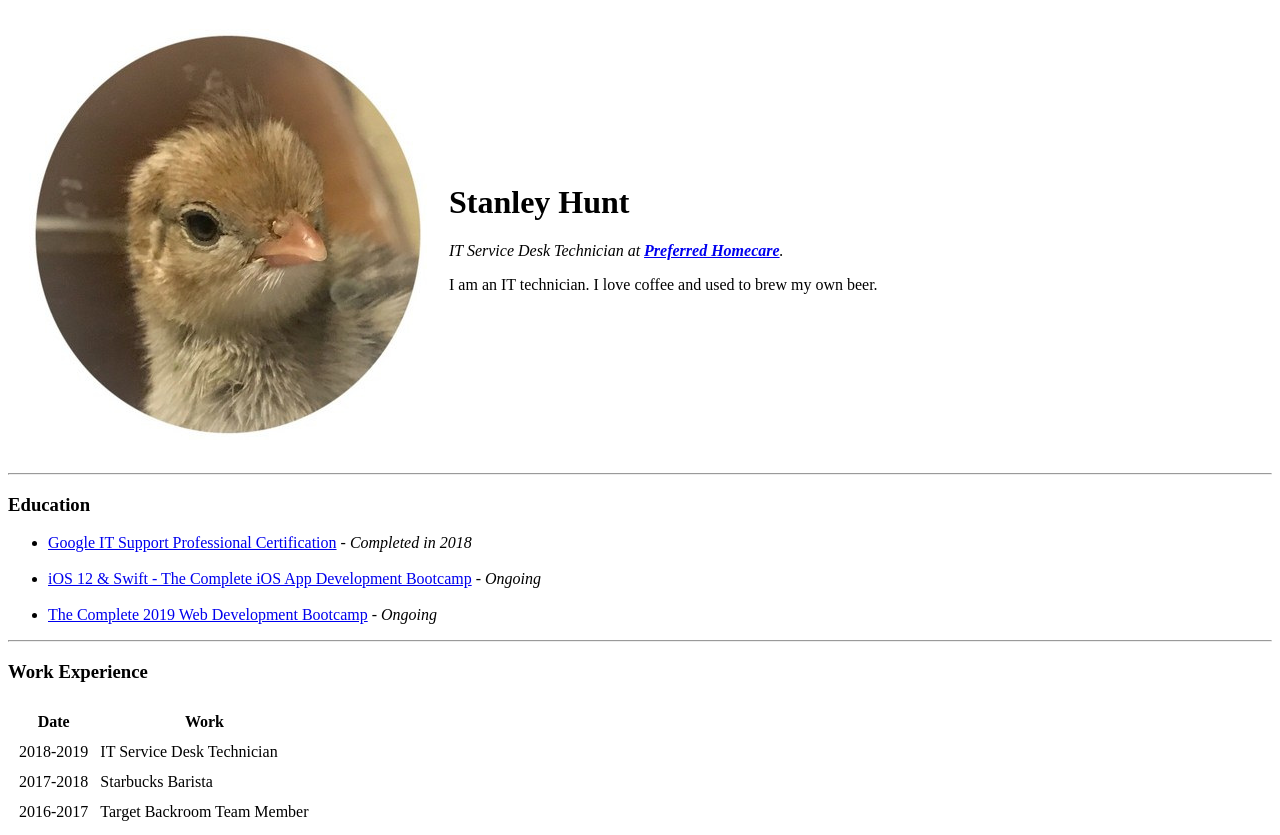
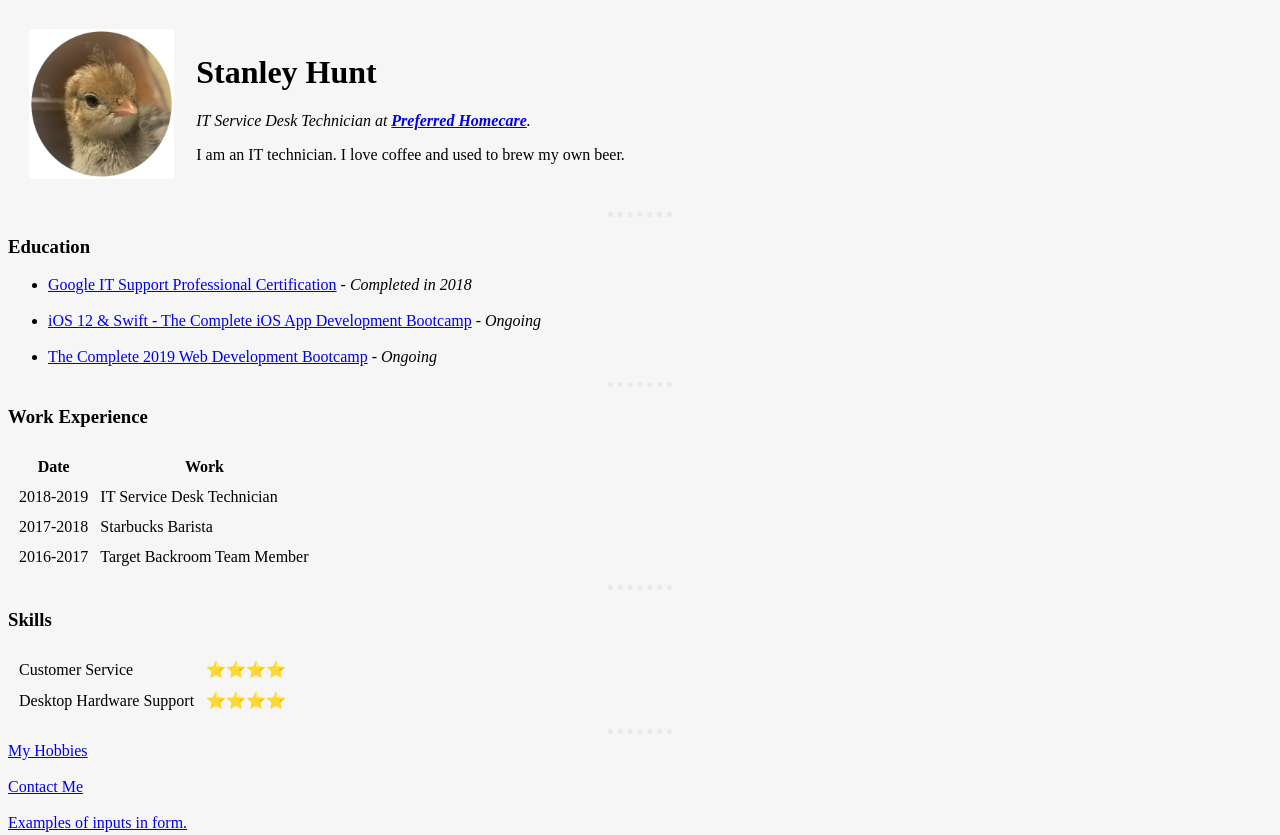
Before and after one commit to notSapling/personalwebsite, a plain HTML site: page index.html in a window 1280 px wide. Shown: the top 835 px of the page. Drawn offline with Linux system fonts and the light colour scheme.

Commit message:
add some CSS style to index, hr style & bg color.

```diff
--- a/index.html
+++ b/index.html
@@ -4,6 +4,27 @@
 <head>
   <meta charset="utf-8">
   <title>Stanley's Personal Site</title>
+
+  <style>
+
+    body {
+      background-color: #f6f6f6;
+    }
+
+    hr {
+      background-color: transparent;
+      border-style: none;
+      border-top-style: dotted;
+      border-top-color: #eae9e9;
+      border-top-width: 5px;
+      width: 5%;
+    }
+
+    img {
+      height: 150px;
+    }
+
+  </style>
 </head>
 
 <body>
```
